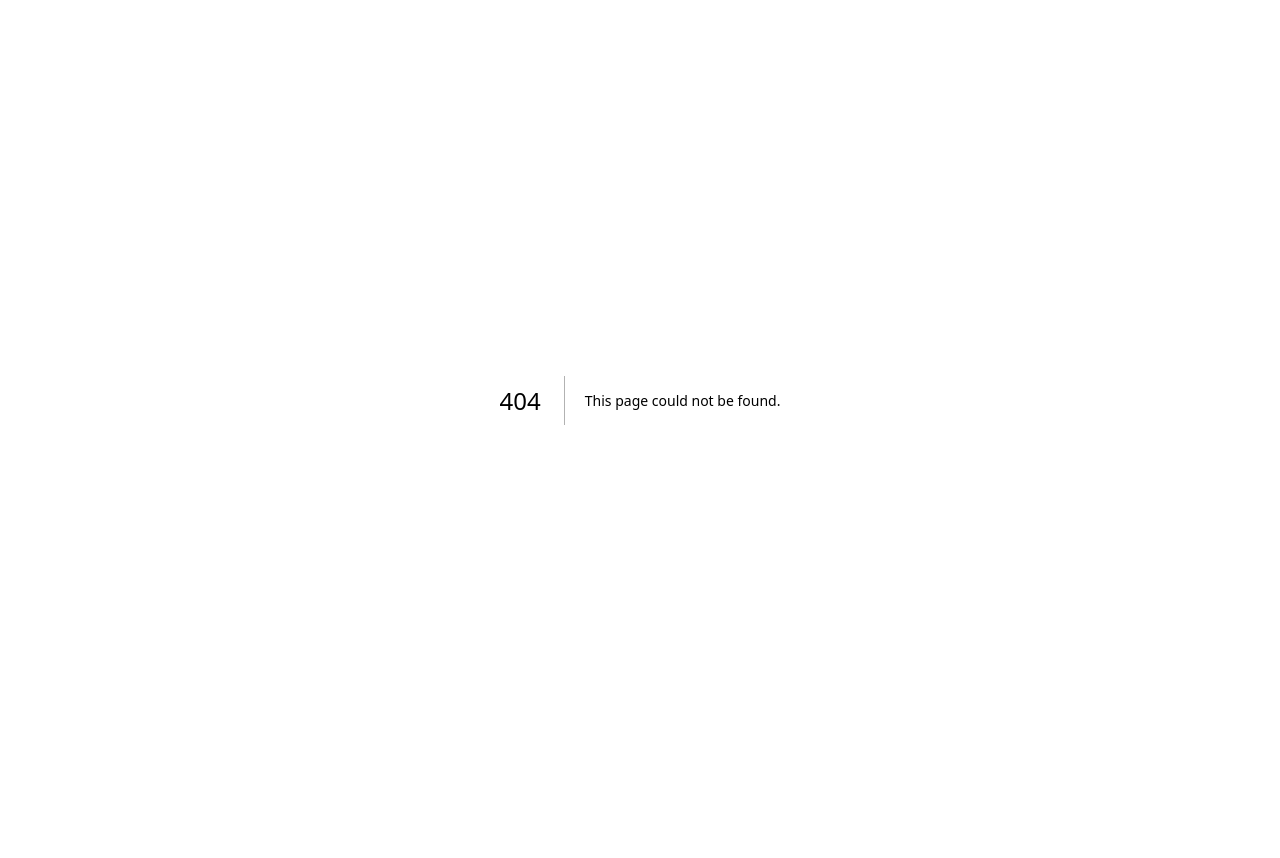
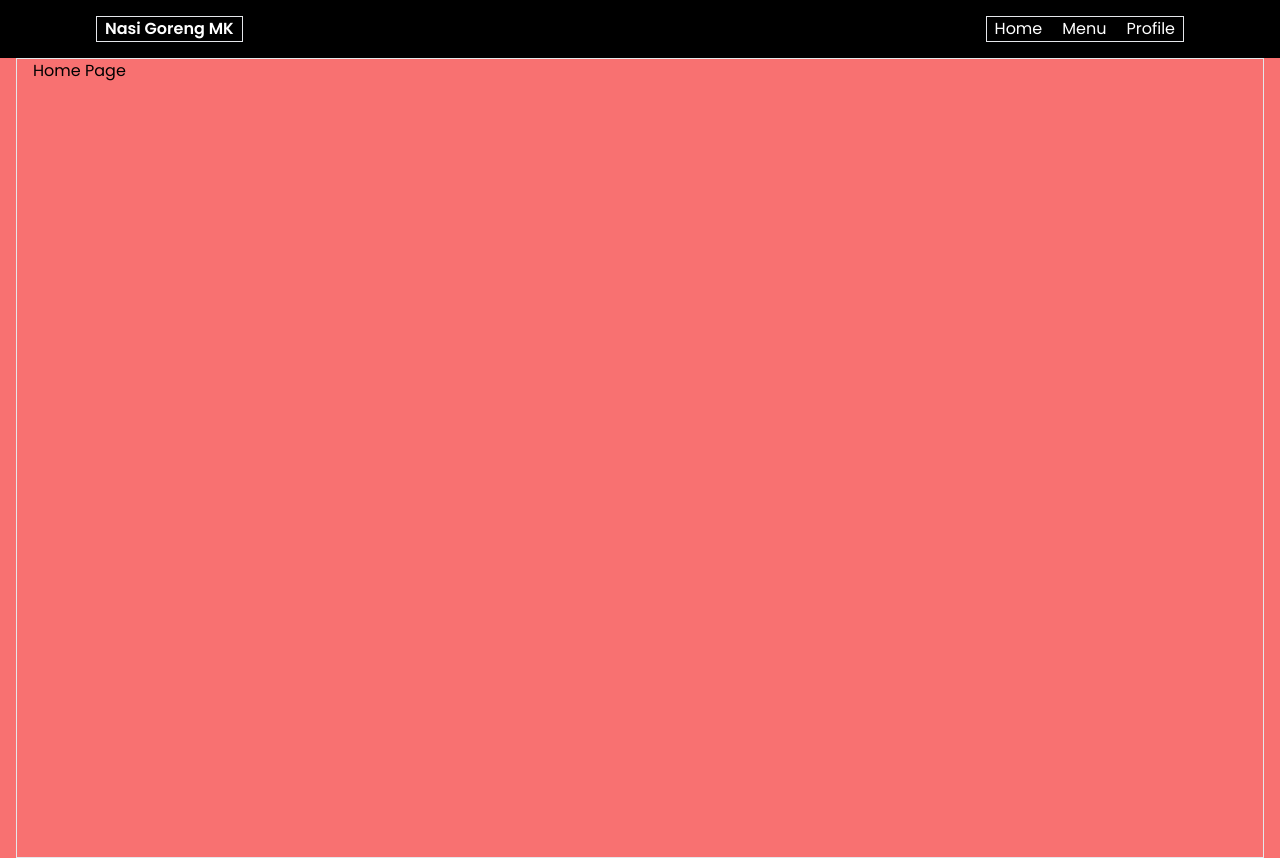
Before and after one commit to zidanabbas/MK-Project, a Next.js app: page /home in a window 1280 px wide. Before the commit this address had no page. Before the commit the page ends 800 px from the top, so only its background shows below. Built offline with nearby package versions, Linux system fonts and the light colour scheme.

Commit message:
create file page home page.jsx

```diff
--- /dev/null
+++ b/src/app/home/page.jsx
@@ -0,0 +1,25 @@
+import React from "react";
+import Link from "next/link";
+export default function HomePage() {
+  return (
+    <main className="min-w-full bg-white-300 overflow-hidden">
+      <nav className="flex w-full items-center px-4 sm:px-24 py-4 justify-between bg-black text-white">
+        <div className="px-2 font-semibold cursor-pointer border">
+          <Link href="/">Nasi Goreng MK</Link>
+        </div>
+        <div className="hidden md:flex">
+          <ul className="flex gap-5 px-2 border">
+            <Link href="/home">Home</Link>
+            <Link href="/menu">Menu</Link>
+            <Link href="/profile">Profile</Link>
+          </ul>
+        </div>
+      </nav>
+      <div className="container flex justify-center bg-red-400 h-screen">
+        <div className="container border">
+          <h1>Home Page</h1>
+        </div>
+      </div>
+    </main>
+  );
+}
```
